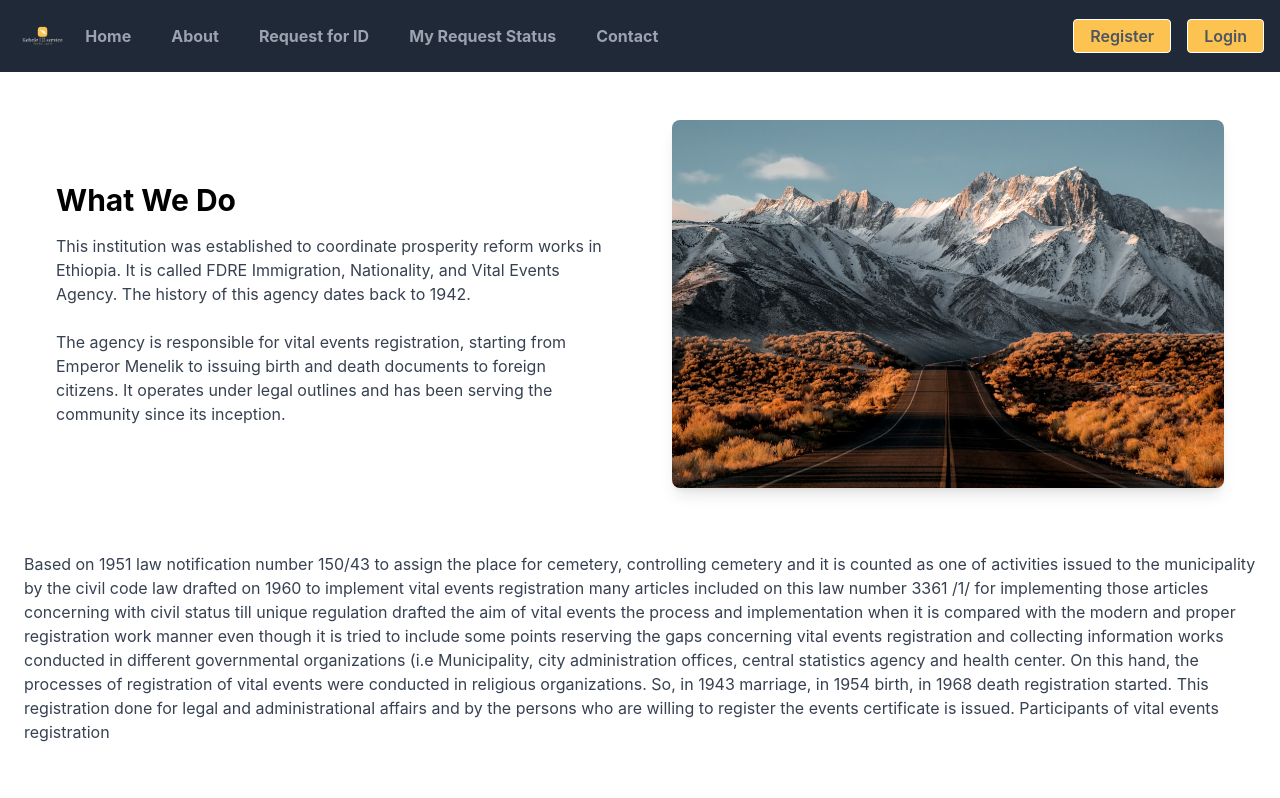
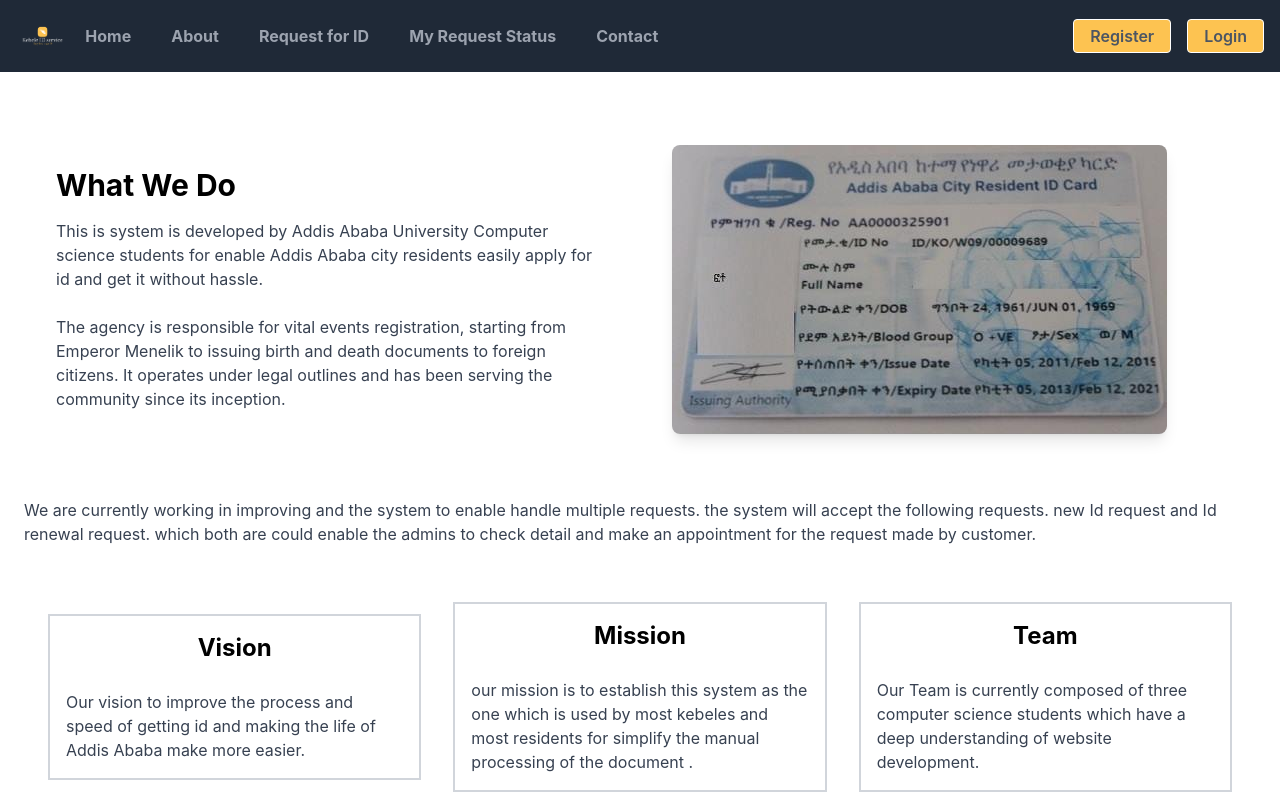
Before and after one commit to abel12-tech/kebele-id-service, a React (Create React App) app: page /about in a window 1280 px wide. Shown: the top 798 px of the page. Built offline with nearby package versions, Linux system fonts and the light colour scheme.

Commit message:
fixed errors

```diff
--- a/src/components/HowToApply.jsx
+++ b/src/components/HowToApply.jsx
@@ -1,8 +1,17 @@
 import React from "react";
 import id1 from "../assets/id1.jpeg";
 import id2 from "../assets/id2.jpg";
+import { useNavigate } from "react-router-dom";
 
 const HowToApply = () => {
+  const navigate = useNavigate();
+
+  const handleApplyOnlineClick = () => {
+    navigate("/request-for-id");
+  };
+  const handleGetStartClick = () => {
+    navigate("/about");
+  };
   return (
     <section className="bg-gray-100 py-12 px-4 sm:px-6 md:px-8 lg:px-12 xl:px-16 2xl:px-20">
       <h2 className="text-3xl font-bold text-center mb-16">
@@ -17,7 +26,10 @@
               <p className="text-gray-700 mb-4">
                 Find step by step guide for applying for your ID online.
               </p>
-              <button className="block w-full bg-[#FDC351] text-gray-600 font-semibold py-2 rounded-lg hover:bg-[#d1ae67]">
+              <button
+                className="block w-full bg-[#FDC351] text-gray-600 font-semibold py-2 rounded-lg hover:bg-[#d1ae67]"
+                onClick={handleGetStartClick}
+              >
                 See More
               </button>
             </div>
@@ -31,7 +43,10 @@
               <p className="text-gray-700 mb-4">
                 Find step by step guide for applying for your ID online.
               </p>
-              <button className="block w-full bg-[#FDC351] text-gray-600 font-semibold py-2 rounded-lg hover:bg-[#d1ae67]">
+              <button
+                className="block w-full bg-[#FDC351] text-gray-600 font-semibold py-2 rounded-lg hover:bg-[#d1ae67]"
+                onClick={handleApplyOnlineClick}
+              >
                 See More
               </button>
             </div>
--- a/src/pages/About.jsx
+++ b/src/pages/About.jsx
@@ -1,7 +1,7 @@
 import React from "react";
 import Navbar from "../components/Navbar";
 import Footer from "../components/Footer";
-import how from "../assets/about.jpeg";
+import how from "../assets/id2.jpg";
 
 const About = () => {
   return (
@@ -13,10 +13,9 @@
             <div className="lg:w-1/2 mb-4 lg:mb-0">
               <h2 className="text-3xl font-bold mb-4">What We Do</h2>
               <p className="text-gray-700">
-                This institution was established to coordinate prosperity reform
-                works in Ethiopia. It is called FDRE Immigration, Nationality,
-                and Vital Events Agency. The history of this agency dates back
-                to 1942.
+                This is system is developed by Addis Ababa University Computer
+                science students for enable Addis Ababa city residents easily
+                apply for id and get it without hassle.
                 <br />
                 <br />
                 The agency is responsible for vital events registration,
@@ -32,25 +31,11 @@
           <div className="flex flex-col lg:flex-row items-center justify-center lg:justify-between mt-8">
             <div className="lg:w-full">
               <p className="text-gray-700">
-                Based on 1951 law notification number 150/43 to assign the place
-                for cemetery, controlling cemetery and it is counted as one of
-                activities issued to the municipality by the civil code law
-                drafted on 1960 to implement vital events registration many
-                articles included on this law number 3361 /1/ for implementing
-                those articles concerning with civil status till unique
-                regulation drafted the aim of vital events the process and
-                implementation when it is compared with the modern and proper
-                registration work manner even though it is tried to include some
-                points reserving the gaps concerning vital events registration
-                and collecting information works conducted in different
-                governmental organizations (i.e Municipality, city
-                administration offices, central statistics agency and health
-                center. On this hand, the processes of registration of vital
-                events were conducted in religious organizations. So, in 1943
-                marriage, in 1954 birth, in 1968 death registration started.
-                This registration done for legal and administrational affairs
-                and by the persons who are willing to register the events
-                certificate is issued. Participants of vital events registration
+                We are currently working in improving and the system to enable
+                handle multiple requests. the system will accept the following
+                requests. new Id request and Id renewal request. which both are
+                could enable the admins to check detail and make an appointment
+                for the request made by customer.
               </p>
             </div>
           </div>
@@ -59,30 +44,25 @@
               <h3 className="text-2xl font-bold mb-2">Vision</h3>
               <div className=" border-b-2 border-gray-300 mb-4"></div>
               <p className="text-gray-700">
-                Our vision being one of the 10 best agencies in Africa in 2022
-                through supporting the information and service provision with
-                technology, making the quality fits with international standards
-                and ensuring its security.
+                Our vision to improve the process and speed of getting id and
+                making the life of Addis Ababa make more easier.
               </p>
             </div>
             <div className="lg:w-1/3 border-2 border-gray-300 p-4 flex flex-col justify-center items-center">
-              <h3 className="text-2xl font-bold mb-2">Vision</h3>
+              <h3 className="text-2xl font-bold mb-2">Mission</h3>
               <div className="border-b-2 border-gray-300 mb-4"></div>
               <p className="text-gray-700">
-                Our vision being one of the 10 best agencies in Africa in 2022
-                through supporting the information and service provision with
-                technology, making the quality fits with international standards
-                and ensuring its security.
+                our mission is to establish this system as the one which is used
+                by most kebeles and most residents for simplify the manual
+                processing of the document .
               </p>
             </div>
             <div className="lg:w-1/3 border-2 border-gray-300 p-4 flex flex-col justify-center items-center">
-              <h3 className="text-2xl font-bold mb-2">Vision</h3>
+              <h3 className="text-2xl font-bold mb-2">Team</h3>
               <div className="border-b-2 border-gray-300 mb-4"></div>
               <p className="text-gray-700">
-                Our vision being one of the 10 best agencies in Africa in 2022
-                through supporting the information and service provision with
-                technology, making the quality fits with international standards
-                and ensuring its security.
+                Our Team is currently composed of three computer science
+                students which have a deep understanding of website development.
               </p>
             </div>
           </div>
--- a/src/pages/Register.jsx
+++ b/src/pages/Register.jsx
@@ -38,6 +38,21 @@
 
   const handleSubmit = async (e) => {
     e.preventDefault();
+    // here is where validation should be done .
+    // validating the first and last name.
+    const nameRegex = /^[A-Za-z\s'-]+$/;
+    if (!(nameRegex.test(firstName) && nameRegex.test(lastName))) {
+      setError("Name must be a valid String.");
+      return;
+    }
+    // Validate phone number
+    const isValid =
+      /^(09|07)\d{8}$/.test(phoneNumber) || /^(9|7)\d{8}$/.test(phoneNumber);
+    if (!isValid) {
+      setError("Phone number must start with 09 or 07 and be 10 digits long.");
+      return;
+    }
+
     if (password !== confirmPassword) {
       setError("Passwords do not match");
       return;
@@ -73,6 +88,7 @@
       setPassword("");
       setConfirmPassword("");
     } catch (error) {
+      console.error(error);
       setError("Invalid phone number or password");
     }
   };
@@ -101,6 +117,7 @@
                   placeholder="Enter your first name"
                   value={firstName}
                   onChange={(e) => setFirstName(e.target.value)}
+                  required
                 />
               </div>
               <div>
@@ -118,6 +135,7 @@
                   placeholder="Enter your last name"
                   value={lastName}
                   onChange={(e) => setLastName(e.target.value)}
+                  required
                 />
               </div>
             </div>
@@ -137,6 +155,7 @@
                   placeholder="Enter your phone number"
                   value={phoneNumber}
                   onChange={(e) => setPhoneNumber(e.target.value)}
+                  required
                 />
               </div>
               <div>
@@ -144,7 +163,7 @@
                   htmlFor="profile"
                   className="block text-gray-800 font-semibold mb-2"
                 >
-                  Image
+                  Profile Picture
                 </label>
                 <input
                   type="file"
@@ -153,6 +172,7 @@
                   accept="image/*"
                   className="w-full outline-none border border-gray-300 p-2 rounded-lg"
                   onChange={handleFileChange}
+                  required
                 />
               </div>
             </div>
@@ -169,6 +189,7 @@
                 className="w-full outline-none border border-gray-300 p-2 rounded-lg"
                 value={kebele}
                 onChange={(e) => setKebele(e.target.value)}
+                required
               >
                 <option value="">Select your kebele</option>
                 {isLoading && <option>Loading kebeles...</option>}
@@ -196,6 +217,7 @@
                 placeholder="Enter your password"
                 value={password}
                 onChange={(e) => setPassword(e.target.value)}
+                required
               />
             </div>
             <div>
@@ -213,6 +235,7 @@
                 placeholder="Confirm your password"
                 value={confirmPassword}
                 onChange={(e) => setConfirmPassword(e.target.value)}
+                required
               />
             </div>
             <div>
```
